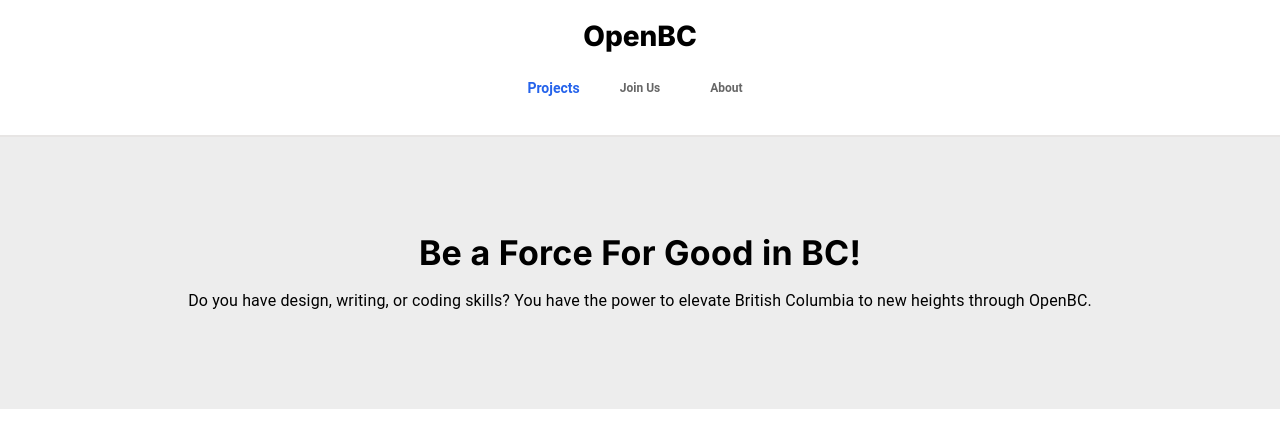
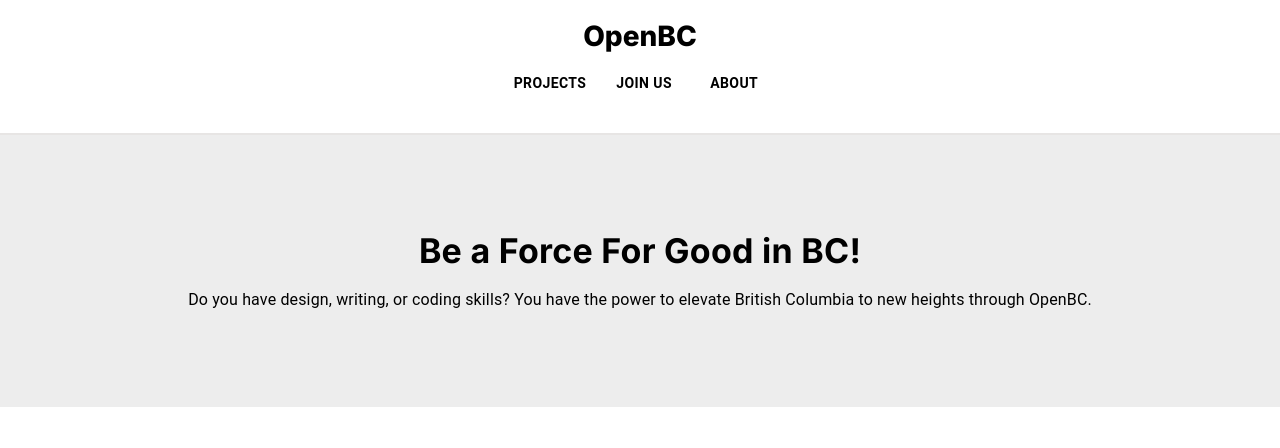
Before and after one commit to OpenBCca/openbc-web, a Next.js app: page / in a window 1280 px wide. Shown: the top 448 px of the page. Built offline with nearby package versions, Linux system fonts and the light colour scheme.

Commit message:
Header added from dev/derek

```diff
--- a/src/components/header/header.tsx
+++ b/src/components/header/header.tsx
@@ -1,11 +1,10 @@
 'use client';
 
 import { headerStyle } from '@/styles/header-style';
-import { BottomNavigation, BottomNavigationAction, Box } from '@mui/material';
+import { Tabs, Tab, Box, Link } from '@mui/material';
 import React from 'react';
 
 function Header() {
-  const [value, setValue] = React.useState(0);
   return (
     <Box
       component={'header'}
@@ -26,31 +25,63 @@ function Header() {
           alignItems: 'center',
         }}
       >
-        <Box
+        <Box>
+          <Link
+            href="/"
             sx={{
               fontSize: 28,
               fontWeight: '800',
+              color: 'inherit',
+              textDecoration: 'none',
             }}
           >
             OpenBC
+          </Link>
         </Box>
-
-        <BottomNavigation
-          showLabels
-          value={value}
-          onChange={(event, newValue: any) => {
-            setValue(newValue);
+        <Tabs>
+          <Tab
+            label="Projects"
+            value="/projects"
+            href="/projects"
+            role="button"
+            sx={{
+              ...headerStyle.link,
+              color: location.pathname === '/projects' ? '#2563eb' : 'inherit',
             }}
+            component={Link}
+          />
+          <Tab
+            label="Join Us"
+            value="/join-us"
+            href="/join-us"
+            role="button"
+            sx={{
+              ...headerStyle.link,
+              color: location.pathname === '/join-us' ? '#2563eb' : 'inherit',
+            }}
+            component={Link}
+          />
+          <Tab
+            label="About"
+            value="/about"
+            href="/about"
+            role="button"
+            sx={{
+              ...headerStyle.link,
+              color: location.pathname === '/about' ? '#2563eb' : 'inherit',
+            }}
+            component={Link}
+          />
+        </Tabs>
+        <Box
+          component={'nav'}
           sx={{
             display: 'flex',
             alignItems: 'center',
             columnGap: '0.4rem',
+            fontWeight: '600',
           }}
-        >
-          <BottomNavigationAction label="Projects" sx={headerStyle.link} />
-          <BottomNavigationAction label="Join Us" sx={headerStyle.link} />
-          <BottomNavigationAction label="About" sx={headerStyle.link} />
-        </BottomNavigation>
+        ></Box>
       </Box>
     </Box>
   );
```
Also changed, not shown: 1 other file (tests, documents, lock files or other folders). Lines whose indentation alone changed are shown as unchanged.
